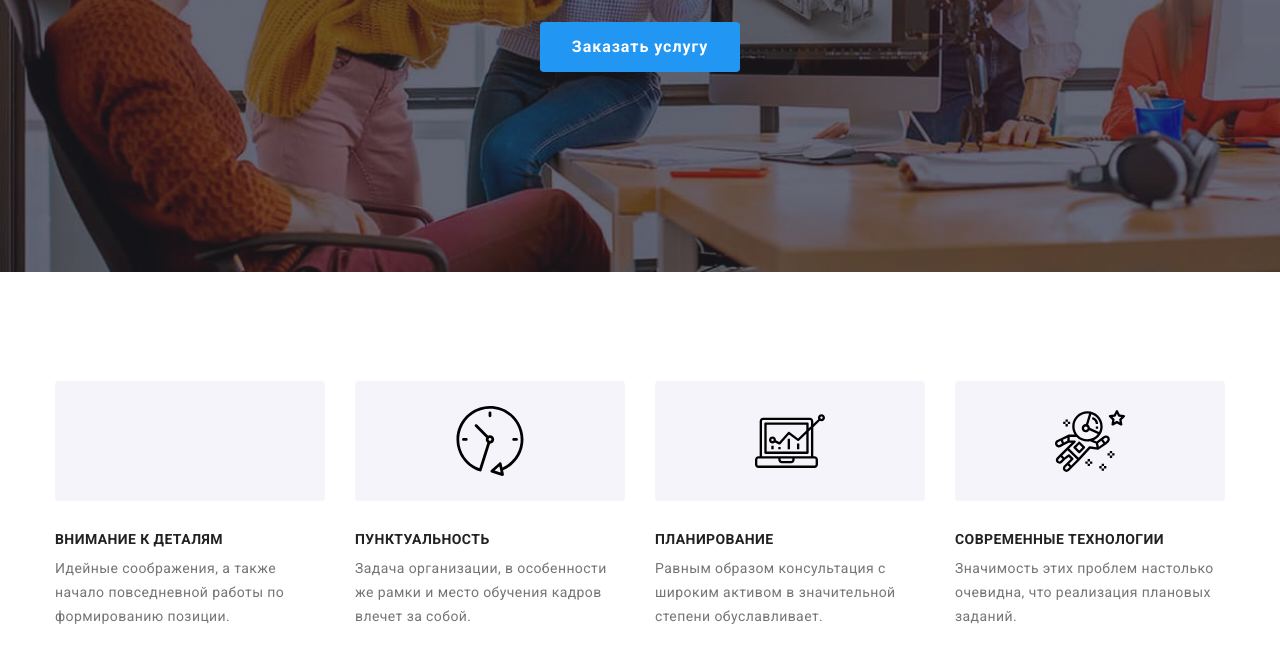
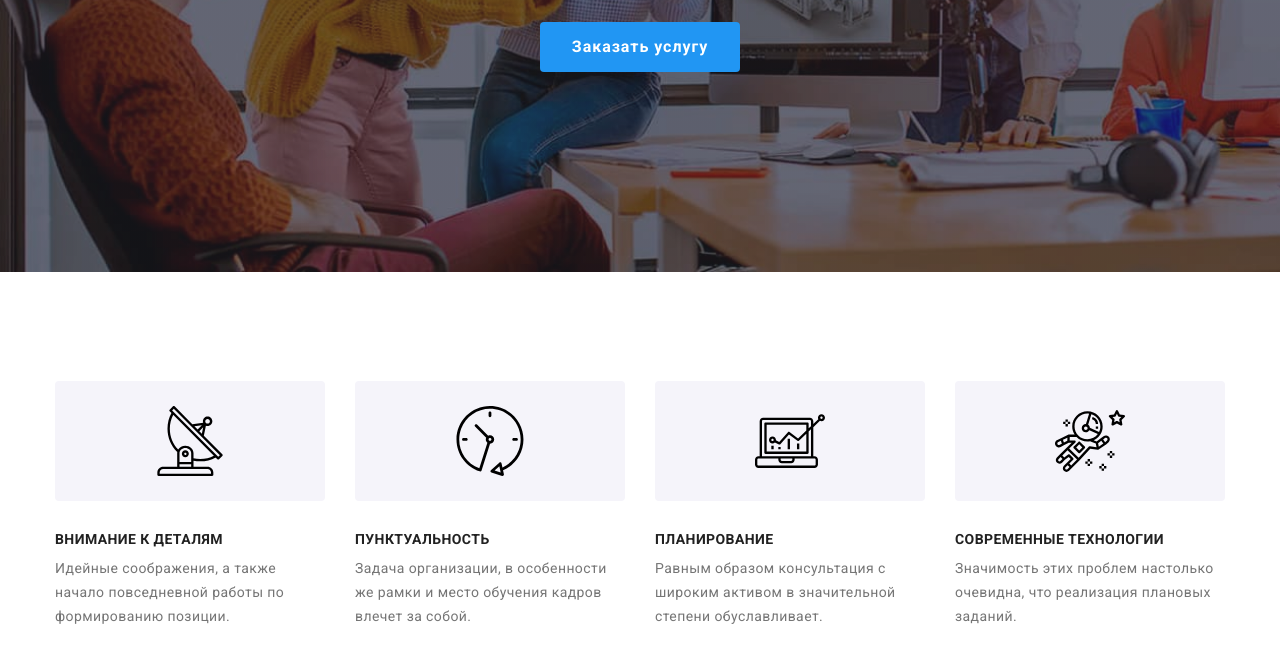
Before and after one commit to YuliaOd/goit-markup-hw-08, a plain HTML site: page index.html in a window 1280 px wide. Shown: the part 418-1080 px from the top of the page. Drawn offline with nearby package versions, Linux system fonts and the light colour scheme.

Commit message:
change svg

```diff
--- a/index.html
+++ b/index.html
@@ -65,7 +65,7 @@
           <li class="advantages">
               <div class="icon">
               <svg class="icon__text">
-              <use  href="./image/icons.svg/symbol-defs.svg#icon-antenna.svg">
+              <use  href="./image/icons.svg/symbol-defs.svg#icon-antenna">
               </svg>
             </div>
             <h3 class="advantages__title">Внимание к деталям</h3>
```
